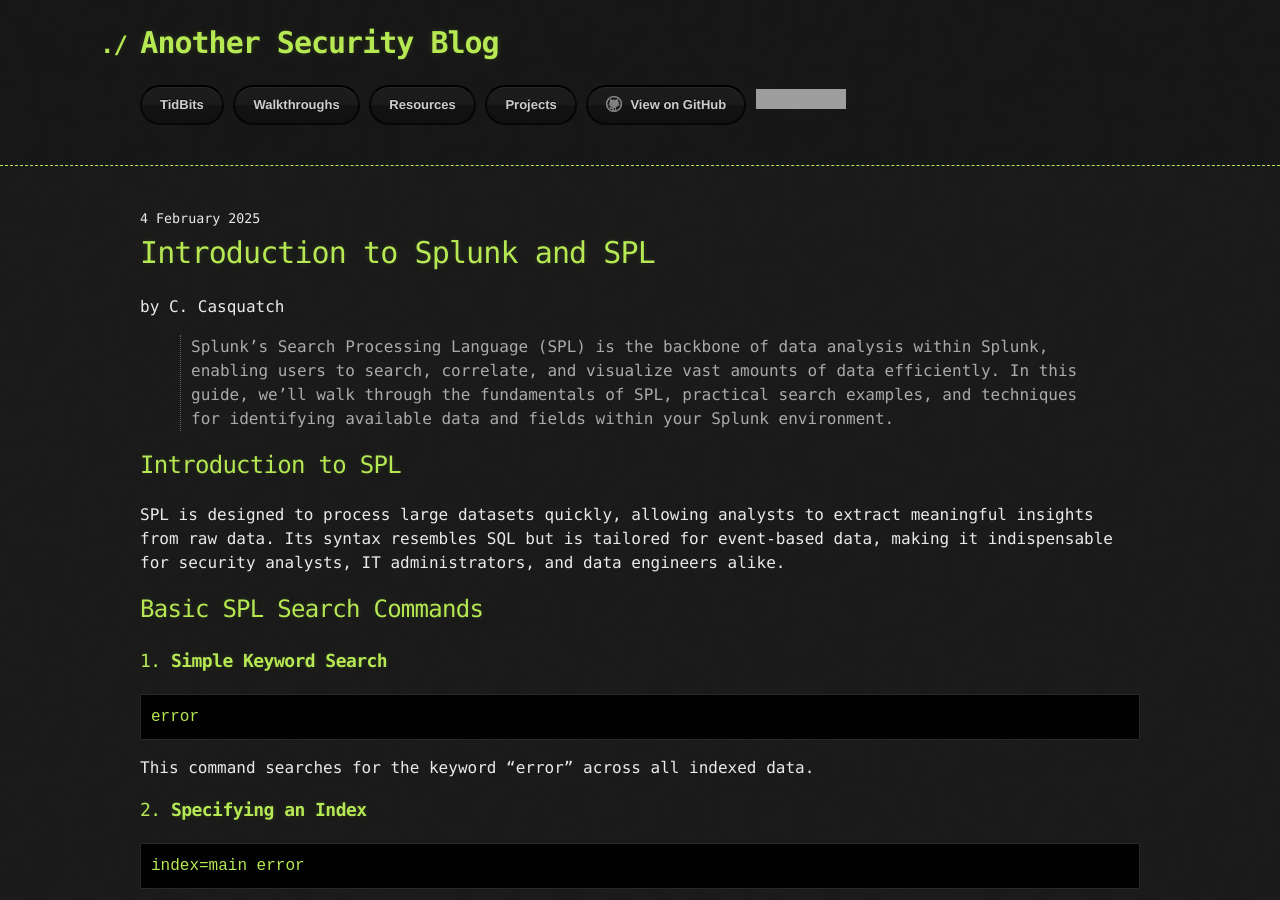
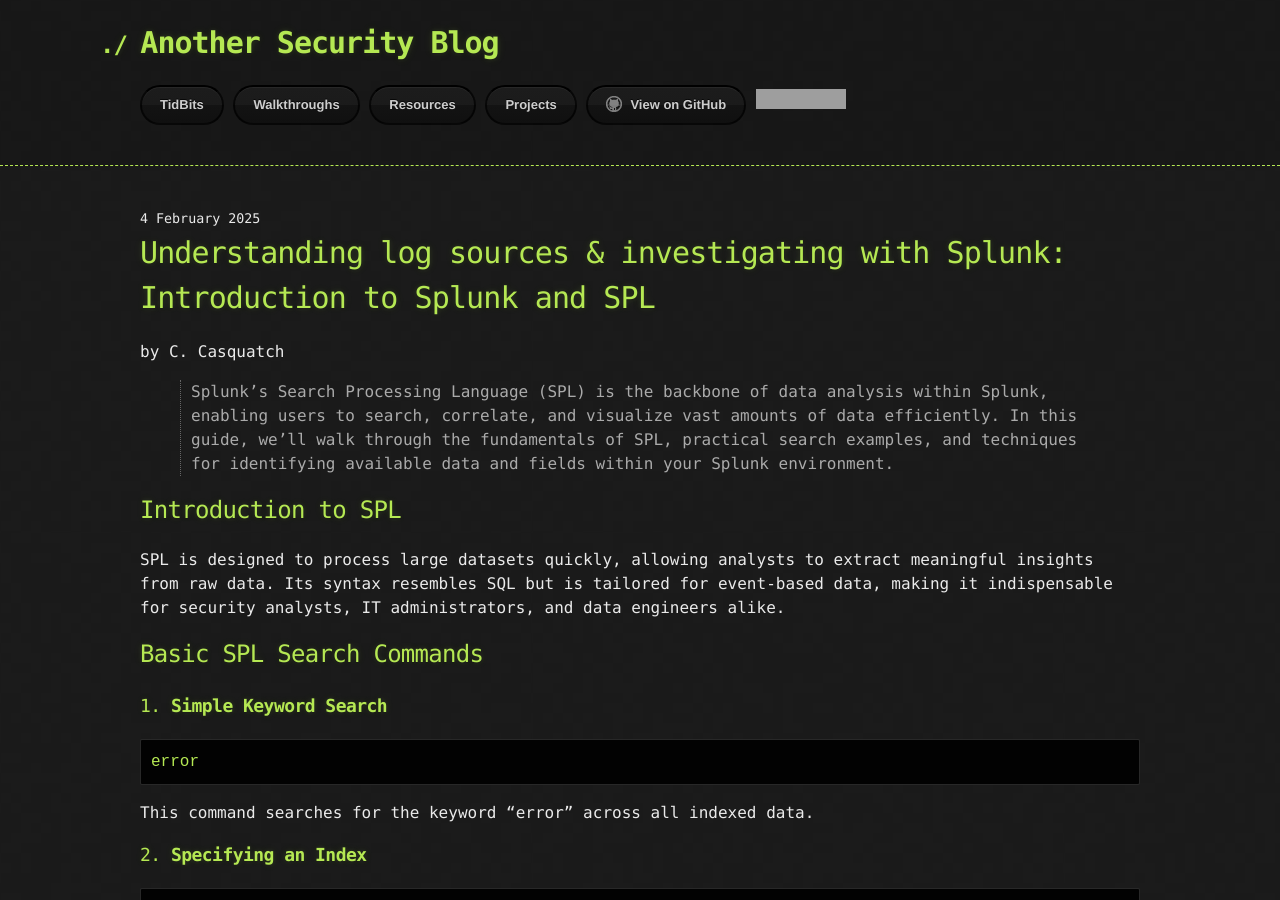
Before and after one commit to CyberCasquatch/cybercasquatch.github.io, a Jekyll site: the page built from _posts/Walkthroughs/2025-02-04-introtosplunk.md, in a window 1280 px wide and 900 px high. Built offline with Jekyll 4.4.1, drawn with Linux system fonts in a browser that asks for light colours; the repository's description, which GitHub fills in, is left out; grey boxes are pictures that could not be loaded.

Commit message:
Update 2025-02-04-introtosplunk.md

```diff
--- a/_posts/Walkthroughs/2025-02-04-introtosplunk.md
+++ b/_posts/Walkthroughs/2025-02-04-introtosplunk.md
@@ -1,6 +1,6 @@
 ---
 layout: post
-title:  "Introduction to Splunk and SPL"
+title:  "Understanding log sources & investigating with Splunk: Introduction to Splunk and SPL"
 date: 2025-02-4
 author: C. Casquatch
 comments: false
```
